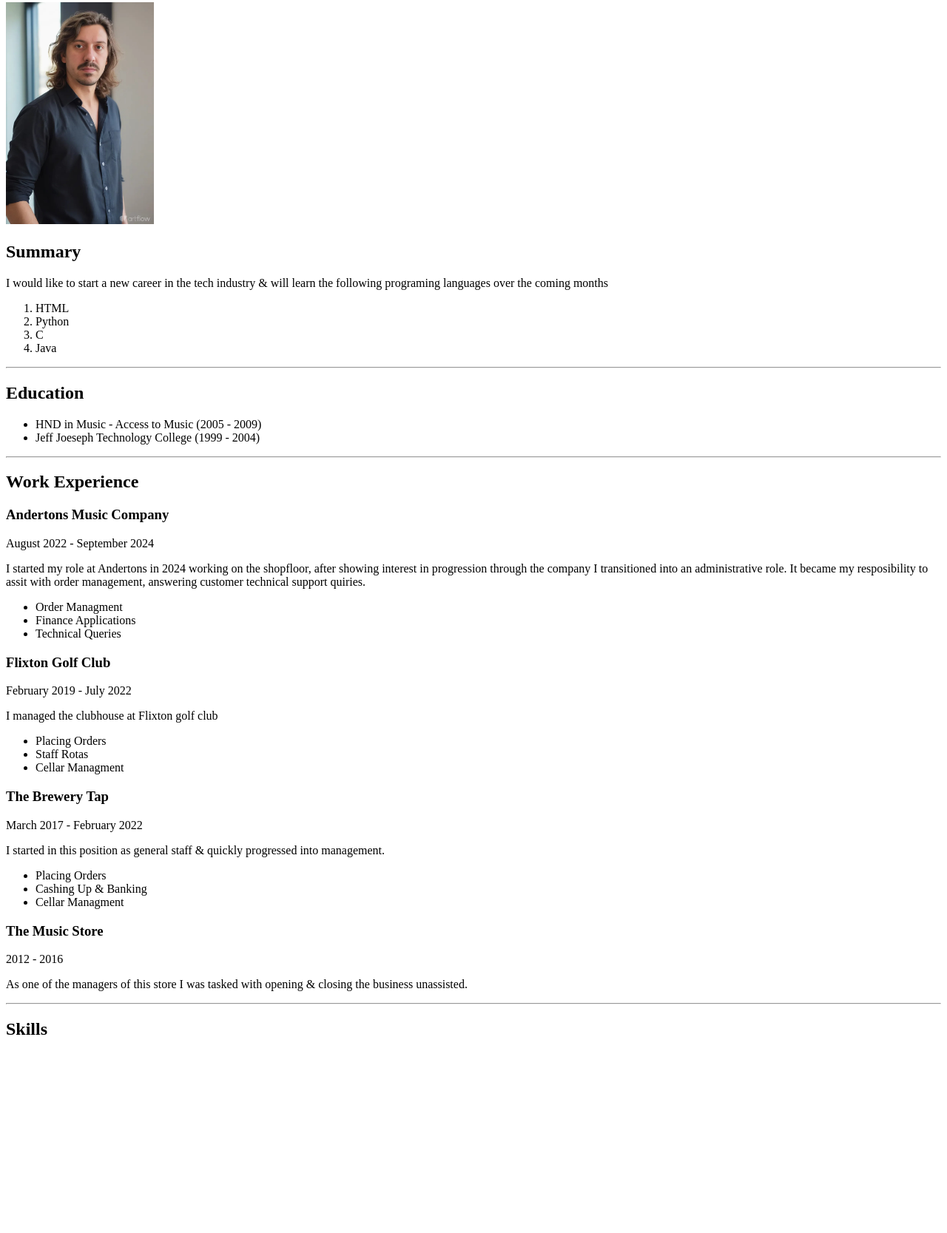
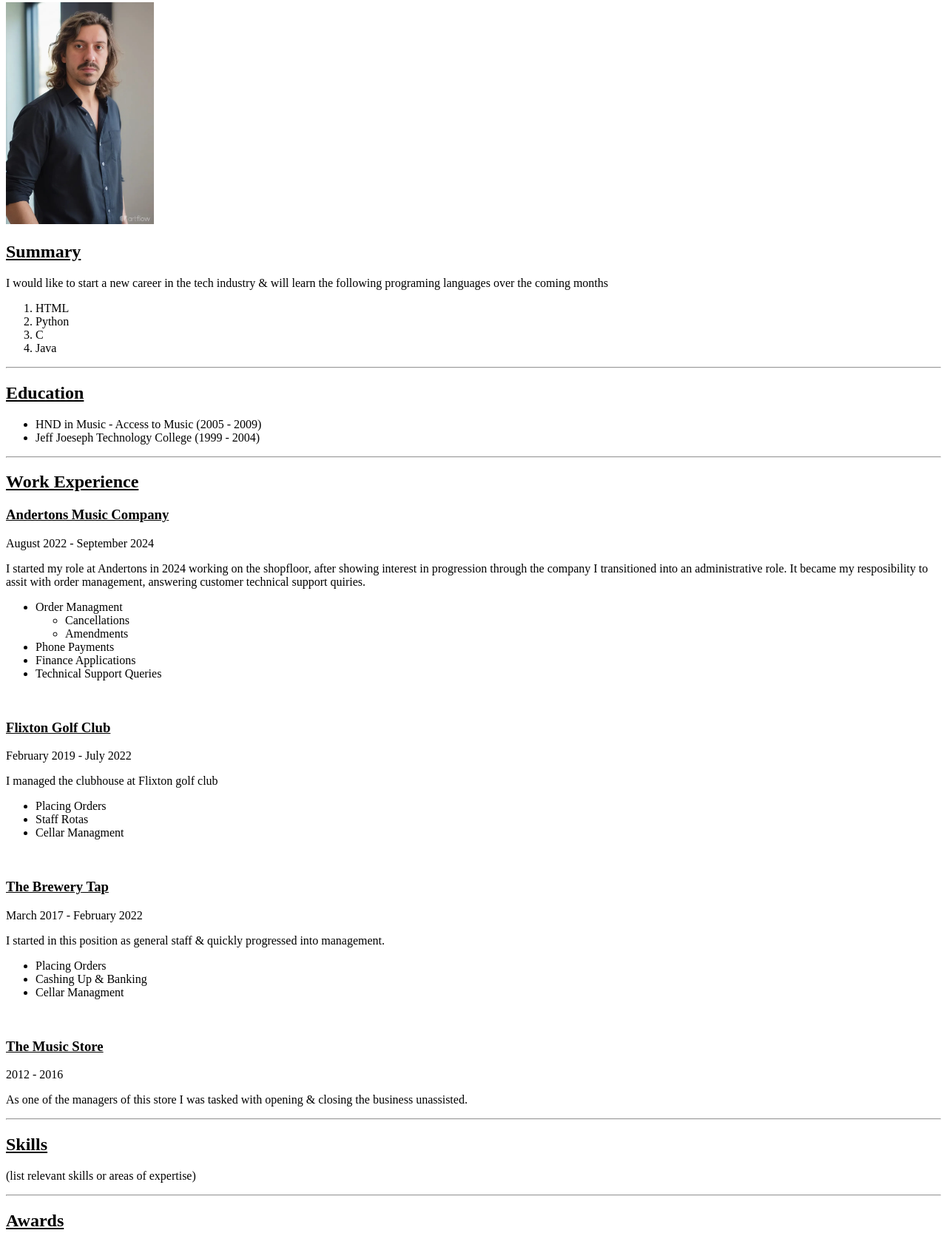
Before and after one commit to 3nd-game/resume, a plain HTML site: page index.html in a window 1280 px wide. Shown: the part 113-1780 px from the top of the page at 74% size. Before the commit the page ends 1729 px from the top, so only its background shows below. Drawn offline with Linux system fonts and the light colour scheme.

Commit message:
Update index.html

```diff
--- a/index.html
+++ b/index.html
@@ -16,7 +16,7 @@
 <body>
     <h1>David Stockdale</h1>
     <img src="./assets/headshot1.jpg" height="300">
-    <h2>Summary</h2>
+    <h2><u>Summary</u></h2>
         <p>I would like to start a new career in the tech industry & will learn the following programing languages over the coming months
             <ol>
                 <li>HTML</li>
@@ -26,22 +26,28 @@
             </ol>
         </p>
     <hr />
-    <h2>Education</h2>
+    <h2><u>Education</u></h2>
         <ul>
             <li>HND in Music - Access to Music (2005 - 2009)</li>
             <li>Jeff Joeseph Technology College (1999 - 2004)</li>
         </ul>
     <hr />
-    <h2>Work Experience</h2>
-        <h3>Andertons Music Company</h3>
+    <h2><u>Work Experience</u></h2>
+        <h3><u>Andertons Music Company</u></h3>
         <p>August 2022 - September 2024</p>
         <p>I started my role at Andertons in 2024 working on the shopfloor, after showing interest in progression through the company I transitioned into an administrative role. It became my resposibility to assit with order management, answering customer technical support quiries.</p>
         <ul>
             <li>Order Managment</li>
+                <ul>
+                    <li>Cancellations</li>
+                    <li>Amendments</li>
+                </ul>
+            <li>Phone Payments</li>
             <li>Finance Applications</li>
-            <li>Technical Queries</li>
+            <li>Technical Support Queries</li>
         </ul>
-        <h3>Flixton Golf Club</h3>
+        <br />
+        <h3><u>Flixton Golf Club</u></h3>
         <p>February 2019 - July 2022</p>
         <p>I managed the clubhouse at Flixton golf club</p>
         <ul>
@@ -49,7 +55,8 @@
             <li>Staff Rotas</li>
             <li>Cellar Managment</li>
         </ul>
-        <h3>The Brewery Tap</h3>
+        <br />
+        <h3><u>The Brewery Tap</u></h3>
         <p>March 2017 - February 2022</p>
         <p>I started in this position as general staff & quickly progressed into management.</p>
         <ul>
@@ -57,14 +64,15 @@
             <li>Cashing Up & Banking</li>
             <li>Cellar Managment</li>
         </ul>
-        <h3>The Music Store</h3>
+        <br />
+        <h3><u>The Music Store</u></h3>
         <p>2012 - 2016</p>
         <p>As one of the managers of this store I was tasked with opening & closing the business unassisted.</p>
     <hr />
-    <h2>Skills</h2>
+    <h2><u>Skills</u></h2>
         <p>(list relevant skills or areas of expertise)</p>
     <hr />
-    <h2>Awards</h2>
+    <h2><u>Awards</u></h2>
         <p>certifications, & other achievements (list any relevant awards, certifications, or other accomplishments)</p>
 </body>
 <footer>
```
